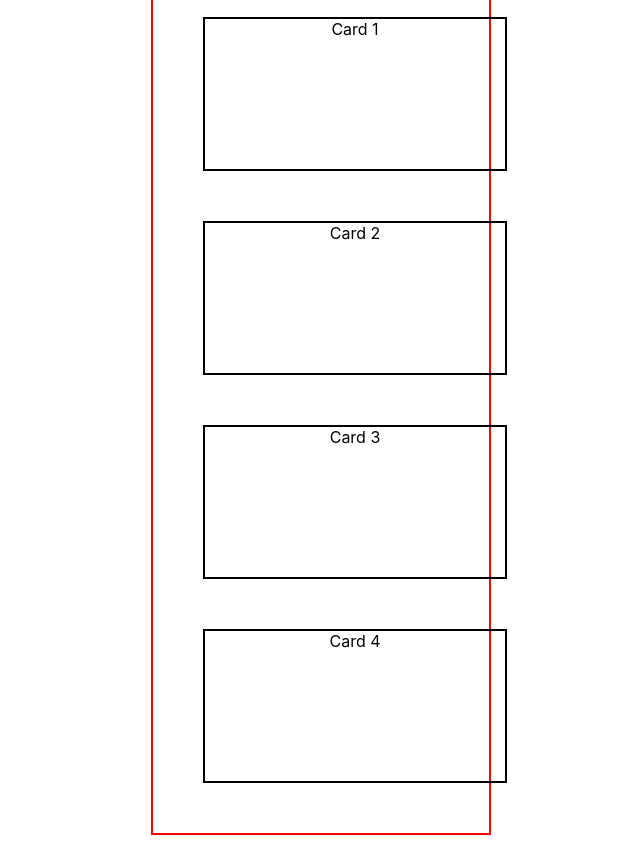
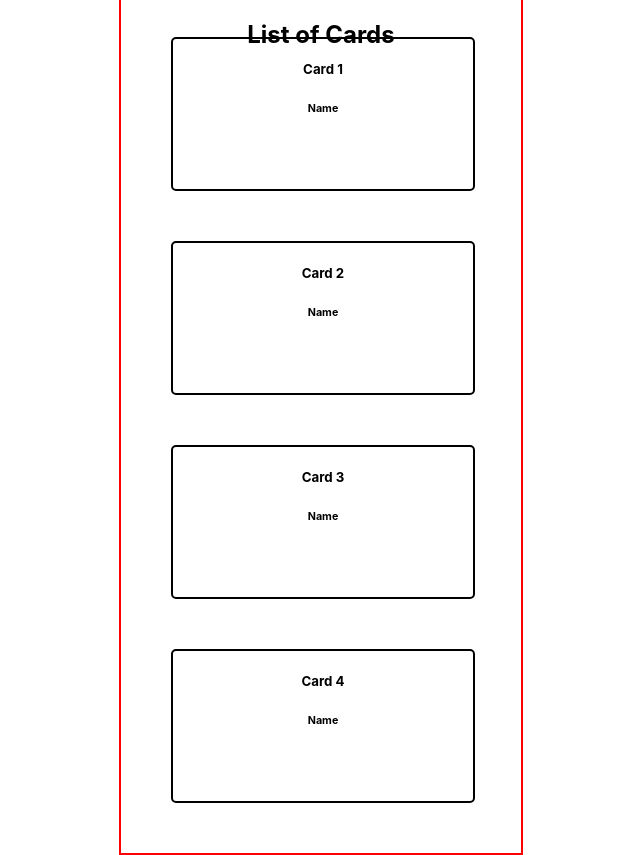
Before and after one commit to remsana/react-project-e-wallet, a React (Create React App) app: page / in a window 1280 px wide. Shown: the whole page, without its empty margins (319-959 px from the left). Built offline with nearby package versions, Linux system fonts and the light colour scheme.

Commit message:
installed redux toolkit

```diff
--- a/package.json
+++ b/package.json
@@ -3,6 +3,7 @@
   "version": "0.1.0",
   "private": true,
   "dependencies": {
+    "@reduxjs/toolkit": "^1.7.2",
     "@testing-library/jest-dom": "^5.16.2",
     "@testing-library/react": "^12.1.3",
     "@testing-library/user-event": "^13.5.0",
--- a/src/components/Cards.jsx
+++ b/src/components/Cards.jsx
@@ -3,13 +3,22 @@ import style from "./Cards.module.css";
 
 function Cards() {
   return (
-    <div>
-      {/* <h2>List of cards</h2> */}
-      <div className={style.cardDiv}>
-        <div className={style.card}>Card 1</div>
-        <div className={style.card}>Card 2</div>
-        <div className={style.card}>Card 3</div>
-        <div className={style.card}>Card 4</div>
+    <div className={style.cardDiv}>
+      <div className={style.card}>
+        <h5>Card 1</h5>
+        <h6>Name</h6>
+      </div>
+      <div className={style.card}>
+        <h5>Card 2</h5>
+        <h6>Name</h6>
+      </div>
+      <div className={style.card}>
+        <h5>Card 3</h5>
+        <h6>Name</h6>
+      </div>
+      <div className={style.card}>
+        <h5>Card 4</h5>
+        <h6>Name</h6>
       </div>
     </div>
   );
--- a/src/components/Cards.module.css
+++ b/src/components/Cards.module.css
@@ -1,27 +1,19 @@
 .cardDiv {
-
 border: 2px solid red;
   text-align: center;
   position: absolute;
   top: 50%;
   left: 50%;
   transform: translate(-50%, -50%);
-  width: 42vh;
-  /* margin: 20px; */
-  /* padding-top: 10px; */
+  width: 400px;
+  margin-top: 20px;
+
 }
 
 .card {
   margin: 50px;
   border: 2px solid black;
-
+  border-radius: 5px;
   height: 150px;
   width: 300px;
-
-  /* text-align: center;
-  position: relative;
-  top: 50%;
-  left: 50%;
-  transform: translate(-50%, -50%); */
-
 }
--- a/src/pages/Homepage.jsx
+++ b/src/pages/Homepage.jsx
@@ -4,6 +4,7 @@ import Cards from "../components/Cards";
 function Homepage() {
   return (
     <div>
+        <h2>List of Cards</h2>
        <Cards/>
     </div>
   );
```
Also changed, not shown: 1 other file (tests, documents, lock files or other folders).
